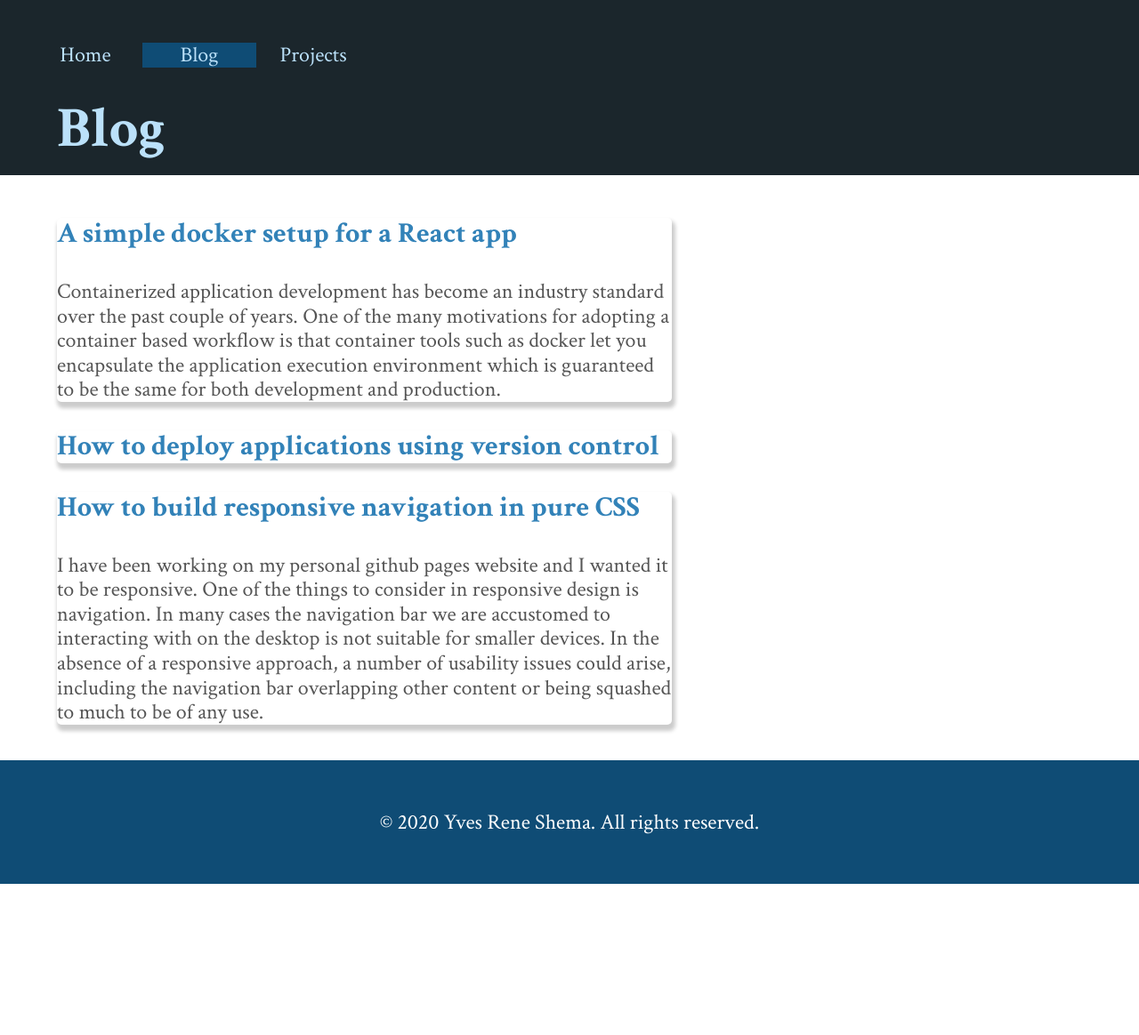
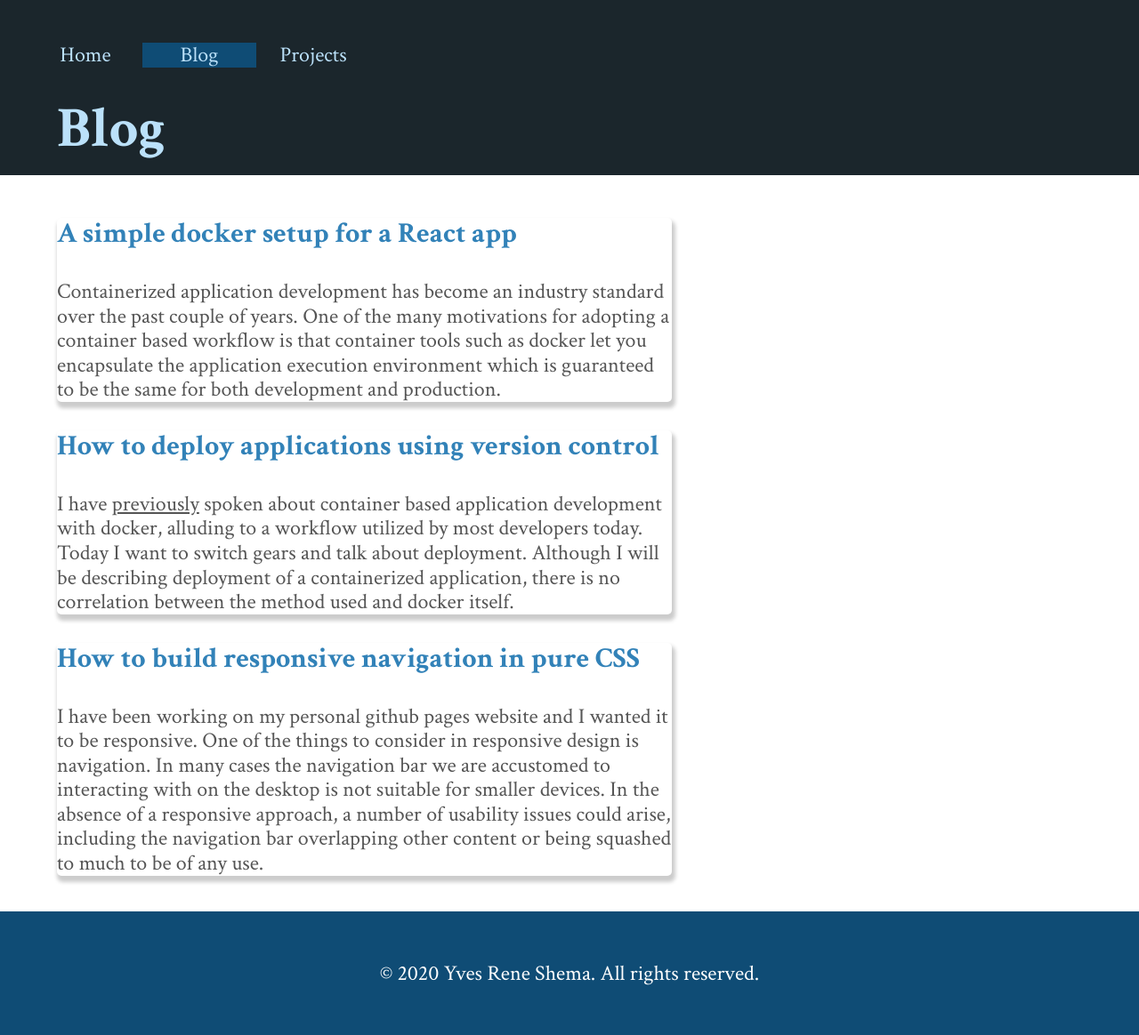
Before and after one commit to yveshema/yveshema.github.io, a Jekyll site: the page built from blog.html, in a window 1280 px wide. Shown: the whole page at 89% size. Built offline with Jekyll 4.4.1, drawn with Linux system fonts in a browser that asks for light colours; nearby versions of some CDN libraries; before the commit the page ends 994 px from its top, so only the background shows below that; some of the changed lines change nothing that is shown.

Commit message:
Publish blog post

````diff
--- a/_posts/2020-01-10-deploy-using-git-and-docker.md
+++ b/_posts/2020-01-10-deploy-using-git-and-docker.md
@@ -2,3 +2,67 @@
 title: How to deploy applications using version control
 author: Shema
 ---
+I have [previously](https://yveshema.github.io/2020/01/10/docker-setup-for-react-application/ "reference") spoken about container based application development with docker, alluding to a workflow utilized by most developers today. Today I want to switch gears and talk about deployment. Although I will be describing deployment of a containerized application, there is no correlation between the method used and docker itself.
+
+The app itself is a simple node application consisting of a web page which  in turn renders a React contact form component. The React library itself is loaded from a CDN directly onto the page. The React component is first compiled using Babel and the resulting code served with the page.
+
+The HTML looks something like this:
+{% gist 2d494d87fcfdd4970c3d7dd56f2028f2 index.html %}
+
+The server itself is built with Express and all it does respond to requests and process email messages from the contact form using **[nodemailer](https://nodemailer.com/about/ "reference")**.
+{% gist 2d494d87fcfdd4970c3d7dd56f2028f2 server.js %}
+
+On the front-end, the app consists of a contact form to allow visitors to send feedback via email. It relies on axios to make post requests.
+ {% gist 2d494d87fcfdd4970c3d7dd56f2028f2 contact-form.js %}
+
+The app is containerized using docker compose. Two configuration files are used, one for development and one in production.
+{% gist 2d494d87fcfdd4970c3d7dd56f2028f2 docker-compose.yml %}
+
+One thing to note in the configuration is the fact that it uses an external docker network, meaning that the app is accessed through a proxy. I will not go into the details of how this works, but you can find an excellent explanation in [here](https://github.com/jwilder/nginx-proxy "reference").
+
+Now that the application is built and ready for deployment, we can deploy it with **git**. Although this process is described here, ideally this should be the first thing you do at the start of your project cycle. This ensures that you have the entire revision history of your project. So, the following steps assume that the project is already under version control using git.
+
+Create a bare repository on production server. This assumes write access to the server and git installed.
+
+```
+mkdir -p node-project && cd node-project
+git init --bare
+```
+
+Add the repository just created as a remote from the local machine.
+
+```
+git remote add prod ssh://remote_server/path_to_remote_repo
+```
+
+At this point you can push your project to the remote repository.
+
+Create a directory from which the app will be served on the remote server and use it to checkout files from the remote repo using the post-receive git hook.
+
+```
+mkdir -p my_app
+```
+
+and change the contents of the post-receive script to the following:
+
+```
+#!/bin/sh
+GIT_WORK_TREE=/path/to/my_app git checkout -f
+```
+
+A bare git repository stores only the project tree, meaning that if you look inside you won't see any of our app files. Therefore, we need a way to access these files on the remote server, which is what this script essentially does. It checks out the project's files and copies them inside my_app folder upon every push. So updating our app is as simple as running `git push` everytime we make a change.
+
+Now the app is ready for deployment. But first we have to push:
+
+```
+git push prod master
+```
+
+The app is deployed. From inside my_app directory, run the following to deploy:
+
+```
+docker-compose up -d
+```
+
+### Final thoughts
+Version control is an important part of any software development workflow. Being able to leverage this toolchain to also deploy my applications is not only amazing, it also provides me with an excellent motivation to always keep my projects under version control. Combined with the benefits of containerized application development, this deployment method has become one of my favorites.
````
